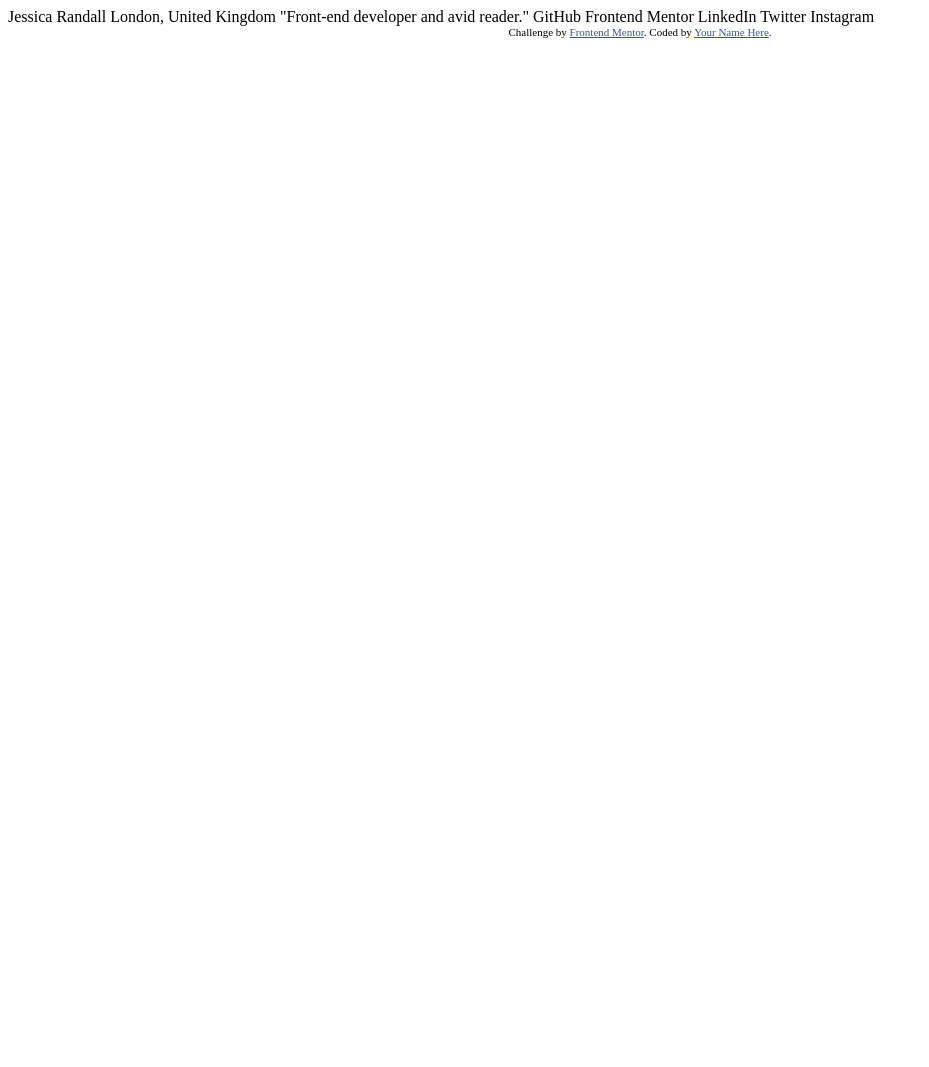
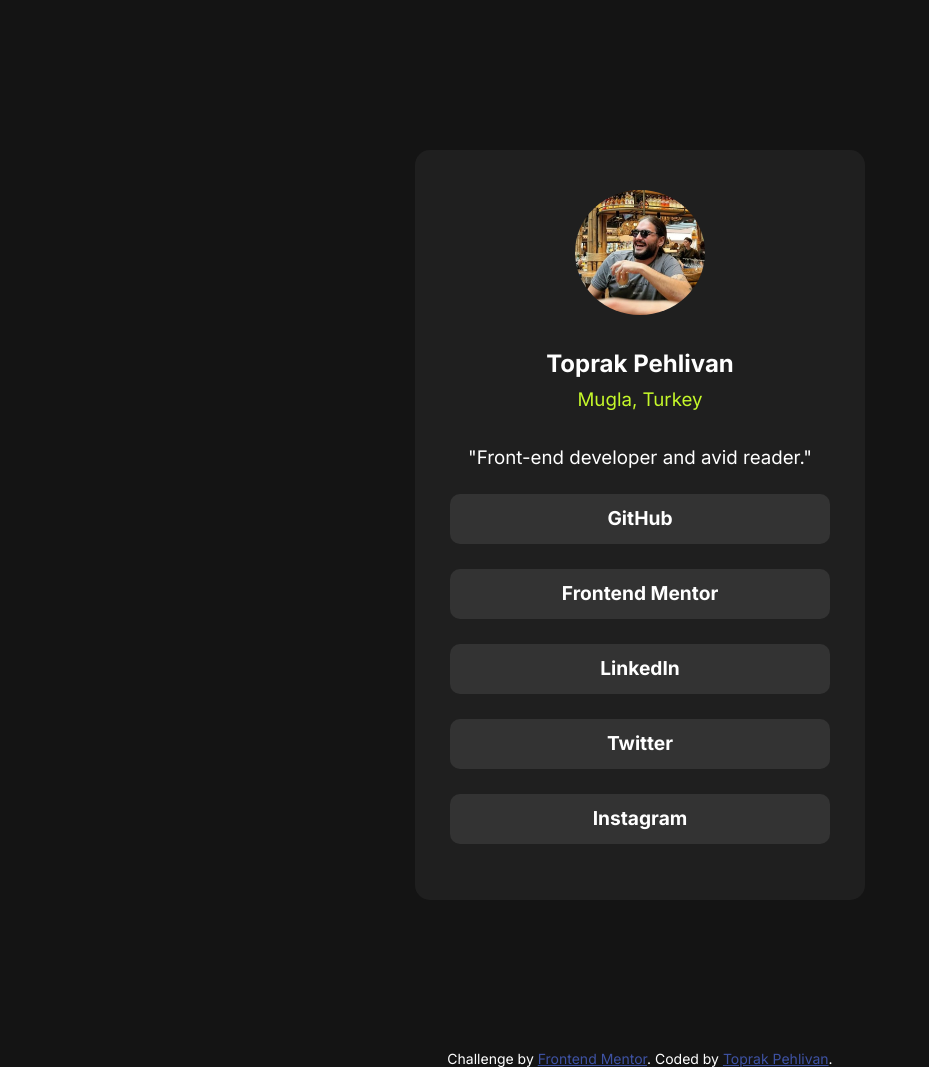
Before and after one commit to ToprakPehleeone/social-links-profile-main, a plain HTML site: page index.html in a window 1280 px wide. Shown: the whole page, without its empty margins (0-929 px from the left). Before the commit the page ends 800 px from the top, so only its background shows below. Drawn offline with Linux system fonts and the light colour scheme.

Commit message:
social-links-project

```diff
--- a/index.html
+++ b/index.html
@@ -1,34 +1,47 @@
 <!DOCTYPE html>
 <html lang="en">
-<head>
-  <meta charset="UTF-8">
-  <meta name="viewport" content="width=device-width, initial-scale=1.0"> <!-- displays site properly based on user's device -->
+  <head>
+    <meta charset="UTF-8" />
+    <meta name="viewport" content="width=device-width, initial-scale=1.0" />
+    <link rel="preconnect" href="https://fonts.googleapis.com" />
+    <link rel="preconnect" href="https://fonts.gstatic.com" crossorigin />
+    <link
+      href="https://fonts.googleapis.com/css2?family=Inter:ital,opsz,wght@0,14..32,100..900;1,14..32,100..900&display=swap"
+      rel="stylesheet"
+    />
 
-  <link rel="icon" type="image/png" sizes="32x32" href="./assets/images/favicon-32x32.png">
+    <link
+      rel="icon"
+      type="image/png"
+      sizes="32x32"
+      href="./assets/images/favicon-32x32.png"
+    />
 
-  <title>Frontend Mentor | Social links profile</title>
+    <title>Frontend Mentor | Social links profile</title>
+    <link rel="stylesheet" href="style.css" />
+  </head>
+  <body>
+    <section id="main_section">
+      <div class="main_div" id="logo">
+        <img src="./assets/images/profile_logo.jpeg" alt="logo" class="pic" />
+      </div>
+      <div class="main_div"><h1>Toprak Pehlivan</h1></div>
+      <div class="main_div" id="location"><h3>Mugla, Turkey</h3></div>
+      <div class="main_div">
+        <h3>"Front-end developer and avid reader."</h3>
+      </div>
+      <div class="main_div--links"><a href="https://github.com/ToprakPehleeone" target="_blank">GitHub</a></div>
+      <div class="main_div--links"><a href="https://www.frontendmentor.io/profile/ToprakPehleeone" target="_blank">Frontend Mentor</a></div>
+      <div class="main_div--links"><a href="https://www.linkedin.com/in/toprak-pehlivan-6b623a1b9/" target="_blank">LinkedIn</a></div>
+      <div class="main_div--links"><a href="https://x.com/ToprakPehlivan" target="_blank">Twitter</a></div>
+      <div class="main_div--links"><a href="https://www.instagram.com/toprakpehlivan/" target="_blank">Instagram</a></div>
+    </section>
 
-  <!-- Feel free to remove these styles or customise in your own stylesheet 👍 -->
-  <style>
-    .attribution { font-size: 11px; text-align: center; }
-    .attribution a { color: hsl(228, 45%, 44%); }
-  </style>
-</head>
-<body>
-
-  Jessica Randall
-  London, United Kingdom
-  "Front-end developer and avid reader."
-
-  GitHub
-  Frontend Mentor
-  LinkedIn
-  Twitter
-  Instagram
-
-  <div class="attribution">
-    Challenge by <a href="https://www.frontendmentor.io?ref=challenge" target="_blank">Frontend Mentor</a>.
-    Coded by <a href="#">Your Name Here</a>.
-  </div>
-</body>
+    <footer class="attribution">
+      Challenge by
+      <a href="https://www.frontendmentor.io?ref=challenge" target="_blank"
+        >Frontend Mentor</a
+      >. Coded by <a href="https://github.com/ToprakPehleeone">Toprak Pehlivan</a>.
+    </footer>
+  </body>
 </html>
--- /dev/null
+++ b/style.css
@@ -0,0 +1,87 @@
+*{
+    margin: 0;
+    padding: 0;
+    box-sizing: border-box;
+    font-family:'Inter';
+}
+
+body{
+    background-color: hsl(0, 0%, 8%);
+    width: 100%;
+}
+
+#main_section{
+    width: 450px;
+    height: 750px;
+    display: flex;
+    margin: auto;
+    flex-direction: column;
+    align-items: center;
+    margin-top: 150px;
+    background-color: hsl(0, 0%, 12%);
+    border-radius: 15px;
+}
+
+.main_div{
+    color: hsl(0, 0%, 100%);
+    padding-top: 10px;
+}
+
+#logo{
+    padding-top: 40px;
+    padding-bottom: 20px;
+}
+.pic{
+    width: 130px;
+    border-radius: 50%;
+}
+
+#location{
+    color: hsl(75, 94%, 57%);
+    padding-bottom: 25px;
+}
+
+div h3{
+    font-weight: 400;
+}
+
+div a{
+    text-decoration: none;
+    color: hsl(0, 0%, 100%);
+    font-size: 1.2rem;
+    font-weight: 700;
+    display: inline-block;
+    width: 380px;
+    height: 50px;
+    padding-top: 12px;
+    border-radius:10px;
+}
+
+div a:hover{
+    background-color: hsl(75, 94%, 57%);
+    color: hsl(0, 0%, 12%);
+    cursor: pointer;
+}
+
+.main_div--links{
+    background-color: hsl(0, 0%, 20%);
+    width: 380px;
+    height: 50px;
+    margin-top: 25px;
+    text-align: center;
+    border-radius: 10px;
+}
+
+
+
+
+
+.attribution{
+    margin-top: 150px;
+    font-size: 14px;
+    text-align: center;
+    color: hsl(0, 0%, 100%);
+}
+.attribution a{
+    color: hsl(228, 45%, 44%);
+}
```
Also changed, not shown: assets/images/profile_logo.jpeg (added).
